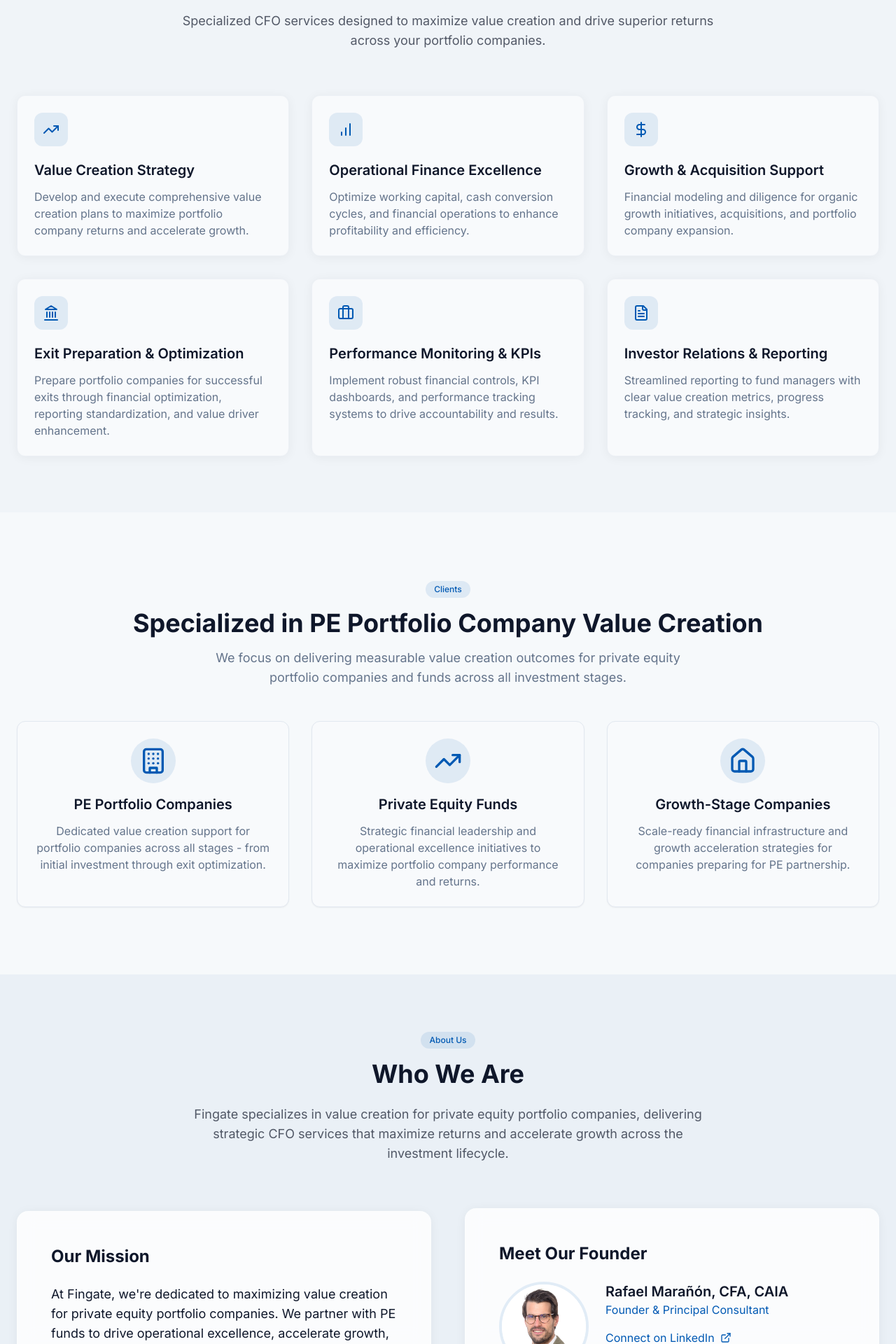
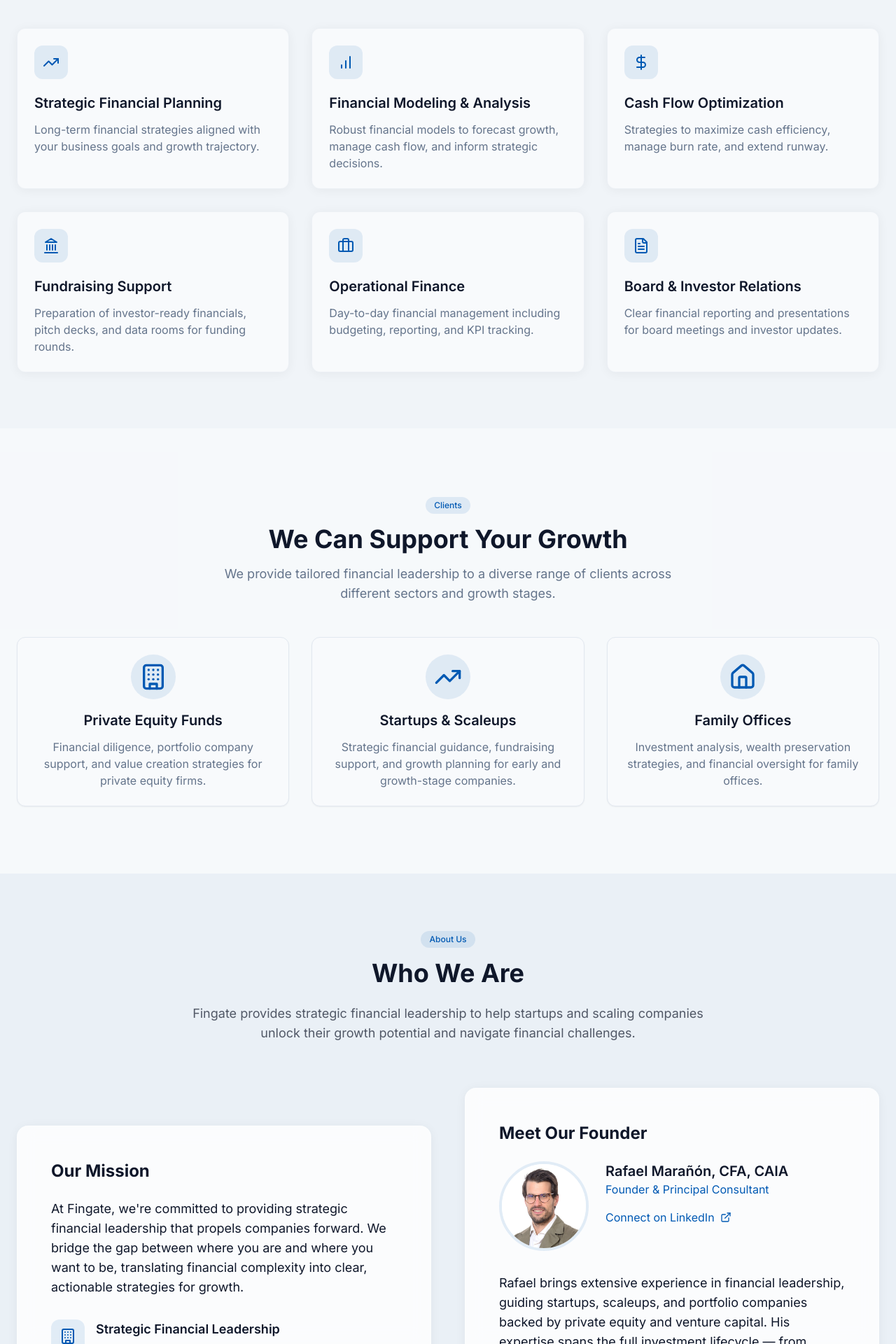
Before and after one commit to rafaelmaranonpy-ui/fingatecfo, a React (Vite) app: page / in a window 1280 px wide. Shown: the part 880-2800 px from the top of the page at 70% size. Built offline with nearby package versions, Linux system fonts and the light colour scheme.

Commit message:
Reverted to commit 0473fee05215dccff49de7417713b968f19a7304

```diff
--- a/src/components/AboutUs.tsx
+++ b/src/components/AboutUs.tsx
@@ -14,8 +14,8 @@ export const AboutUs = () => {
           </div>
           <h2 className="text-3xl md:text-4xl font-bold mb-6">Who We Are</h2>
           <p className="text-foreground/70 text-lg">
-            Fingate specializes in value creation for private equity portfolio companies,
-            delivering strategic CFO services that maximize returns and accelerate growth across the investment lifecycle.
+            Fingate provides strategic financial leadership to help startups and scaling companies
+            unlock their growth potential and navigate financial challenges.
           </p>
         </div>
 
@@ -24,9 +24,9 @@ export const AboutUs = () => {
             <div className="glass-panel rounded-2xl p-8 md:p-12 relative z-10">
               <h3 className="text-2xl font-bold mb-6">Our Mission</h3>
               <p className="text-lg mb-8">
-                At Fingate, we're dedicated to maximizing value creation for private equity portfolio companies.
-                We partner with PE funds to drive operational excellence, accelerate growth, and optimize financial
-                performance across their portfolio, delivering measurable results that enhance investment returns.
+                At Fingate, we're committed to providing strategic financial leadership that propels companies
+                forward. We bridge the gap between where you are and where you want to be, translating financial
+                complexity into clear, actionable strategies for growth.
               </p>
 
               <div className="space-y-6">
@@ -35,10 +35,10 @@ export const AboutUs = () => {
                     <Building className="h-6 w-6 text-primary" />
                   </div>
                   <div>
-                    <h4 className="font-semibold text-lg mb-1">Value Creation Focus</h4>
+                    <h4 className="font-semibold text-lg mb-1">Strategic Financial Leadership</h4>
                     <p className="text-foreground/70">
-                      Every strategy and initiative is designed to create measurable value and enhance portfolio company
-                      performance and investment returns.
+                      We provide CFO-level expertise with the flexibility you need, helping you make informed
+                      financial decisions.
                     </p>
                   </div>
                 </div>
@@ -48,9 +48,9 @@ export const AboutUs = () => {
                     <Briefcase className="h-6 w-6 text-primary" />
                   </div>
                   <div>
-                    <h4 className="font-semibold text-lg mb-1">PE-Focused Expertise</h4>
+                    <h4 className="font-semibold text-lg mb-1">Growth Focused</h4>
                     <p className="text-foreground/70">
-                      Deep understanding of private equity dynamics, from initial investment through value creation initiatives to successful exits.
+                      Our strategies are designed to unlock financial growth and help your business scale efficiently.
                     </p>
                   </div>
                 </div>
@@ -60,9 +60,9 @@ export const AboutUs = () => {
                     <Users className="h-6 w-6 text-primary" />
                   </div>
                   <div>
-                    <h4 className="font-semibold text-lg mb-1">Results-Driven Partnership</h4>
+                    <h4 className="font-semibold text-lg mb-1">Trusted Partners</h4>
                     <p className="text-foreground/70">
-                      We work as strategic partners to fund managers and portfolio companies, delivering tangible results that drive investment success.
+                      We work as an extension of your team, aligning financial strategies with your business goals.
                     </p>
                   </div>
                 </div>
--- a/src/components/Clients.tsx
+++ b/src/components/Clients.tsx
@@ -5,19 +5,19 @@ import { Building, TrendingUp, Home } from 'lucide-react';
 export const Clients = () => {
   const clientTypes = [
     {
-      title: 'PE Portfolio Companies',
+      title: 'Private Equity Funds',
       icon: <Building className="h-10 w-10 text-primary" />,
-      description: 'Dedicated value creation support for portfolio companies across all stages - from initial investment through exit optimization.'
+      description: 'Financial diligence, portfolio company support, and value creation strategies for private equity firms.'
     },
     {
-      title: 'Private Equity Funds',
+      title: 'Startups & Scaleups',
       icon: <TrendingUp className="h-10 w-10 text-primary" />,
-      description: 'Strategic financial leadership and operational excellence initiatives to maximize portfolio company performance and returns.'
+      description: 'Strategic financial guidance, fundraising support, and growth planning for early and growth-stage companies.'
     },
     {
-      title: 'Growth-Stage Companies',
+      title: 'Family Offices',
       icon: <Home className="h-10 w-10 text-primary" />,
-      description: 'Scale-ready financial infrastructure and growth acceleration strategies for companies preparing for PE partnership.'
+      description: 'Investment analysis, wealth preservation strategies, and financial oversight for family offices.'
     }
   ];
 
@@ -28,9 +28,9 @@ export const Clients = () => {
           <div className="inline-flex items-center px-3 py-1 rounded-full bg-primary/10 text-primary text-xs font-medium mb-4">
             <span>Clients</span>
           </div>
-          <h2 className="text-3xl md:text-4xl font-bold mb-4">Specialized in PE Portfolio Company Value Creation</h2>
+          <h2 className="text-3xl md:text-4xl font-bold mb-4">We Can Support Your Growth</h2>
           <p className="text-lg text-muted-foreground max-w-2xl mx-auto">
-            We focus on delivering measurable value creation outcomes for private equity portfolio companies and funds across all investment stages.
+            We provide tailored financial leadership to a diverse range of clients across different sectors and growth stages.
           </p>
         </div>
 
--- a/src/components/Hero.tsx
+++ b/src/components/Hero.tsx
@@ -16,17 +16,17 @@ export const Hero = () => {
         <div className="grid grid-cols-1 lg:grid-cols-2 gap-12 items-center">
           <div className="animate-fade-in-up">
             <div className="inline-flex items-center px-3 py-1 rounded-full bg-primary/10 text-primary text-xs font-medium mb-6">
-              <span>Value Creation CFO for PE Portfolio Companies</span>
+              <span>Fractional & Interim CFO Services</span>
             </div>
 
             <h1 className="text-4xl md:text-5xl lg:text-6xl font-bold tracking-tight mb-6">
               <span className="text-gradient">Fingate</span> <br />
-              Accelerate Value Creation
+              Unlock Financial Growth
             </h1>
 
             <p className="text-lg text-foreground/80 mb-8 max-w-lg">
-              Strategic CFO services dedicated to PE portfolio companies.
-              Drive operational excellence, maximize value creation, and accelerate profitable growth across your investment lifecycle.
+              Strategic CFO services for PE and VC portfolio companies.
+              Drive value creation, optimize financial performance, and accelerate growth initiatives.
             </p>
 
             <div className="flex flex-col sm:flex-row gap-4">
--- a/src/components/Services.tsx
+++ b/src/components/Services.tsx
@@ -7,33 +7,33 @@ export const Services = () => {
   const services = [
     {
       icon: <TrendingUp className="h-6 w-6" />,
-      title: "Value Creation Strategy",
-      description: "Develop and execute comprehensive value creation plans to maximize portfolio company returns and accelerate growth.",
+      title: "Strategic Financial Planning",
+      description: "Long-term financial strategies aligned with your business goals and growth trajectory.",
     },
     {
       icon: <BarChart className="h-6 w-6" />,
-      title: "Operational Finance Excellence",
-      description: "Optimize working capital, cash conversion cycles, and financial operations to enhance profitability and efficiency.",
+      title: "Financial Modeling & Analysis",
+      description: "Robust financial models to forecast growth, manage cash flow, and inform strategic decisions.",
     },
     {
       icon: <DollarSign className="h-6 w-6" />,
-      title: "Growth & Acquisition Support",
-      description: "Financial modeling and diligence for organic growth initiatives, acquisitions, and portfolio company expansion.",
+      title: "Cash Flow Optimization",
+      description: "Strategies to maximize cash efficiency, manage burn rate, and extend runway.",
     },
     {
       icon: <Landmark className="h-6 w-6" />,
-      title: "Exit Preparation & Optimization",
-      description: "Prepare portfolio companies for successful exits through financial optimization, reporting standardization, and value driver enhancement.",
+      title: "Fundraising Support",
+      description: "Preparation of investor-ready financials, pitch decks, and data rooms for funding rounds.",
     },
     {
       icon: <Briefcase className="h-6 w-6" />,
-      title: "Performance Monitoring & KPIs",
-      description: "Implement robust financial controls, KPI dashboards, and performance tracking systems to drive accountability and results.",
+      title: "Operational Finance",
+      description: "Day-to-day financial management including budgeting, reporting, and KPI tracking.",
     },
     {
       icon: <FileText className="h-6 w-6" />,
-      title: "Investor Relations & Reporting",
-      description: "Streamlined reporting to fund managers with clear value creation metrics, progress tracking, and strategic insights.",
+      title: "Board & Investor Relations",
+      description: "Clear financial reporting and presentations for board meetings and investor updates.",
     }
   ];
 
@@ -44,9 +44,9 @@ export const Services = () => {
           <div className="inline-flex items-center px-3 py-1 rounded-full bg-primary/10 text-primary text-xs font-medium mb-4">
             <span>Services</span>
           </div>
-          <h2 className="text-3xl md:text-4xl font-bold mb-6">Value Creation Services for PE Portfolio Companies</h2>
+          <h2 className="text-3xl md:text-4xl font-bold mb-6">Financial Expertise When You Need It</h2>
           <p className="text-foreground/70 text-lg">
-            Specialized CFO services designed to maximize value creation and drive superior returns across your portfolio companies.
+            Flexible CFO services tailored to the unique needs of startups and scaling companies.
           </p>
         </div>
 
```
